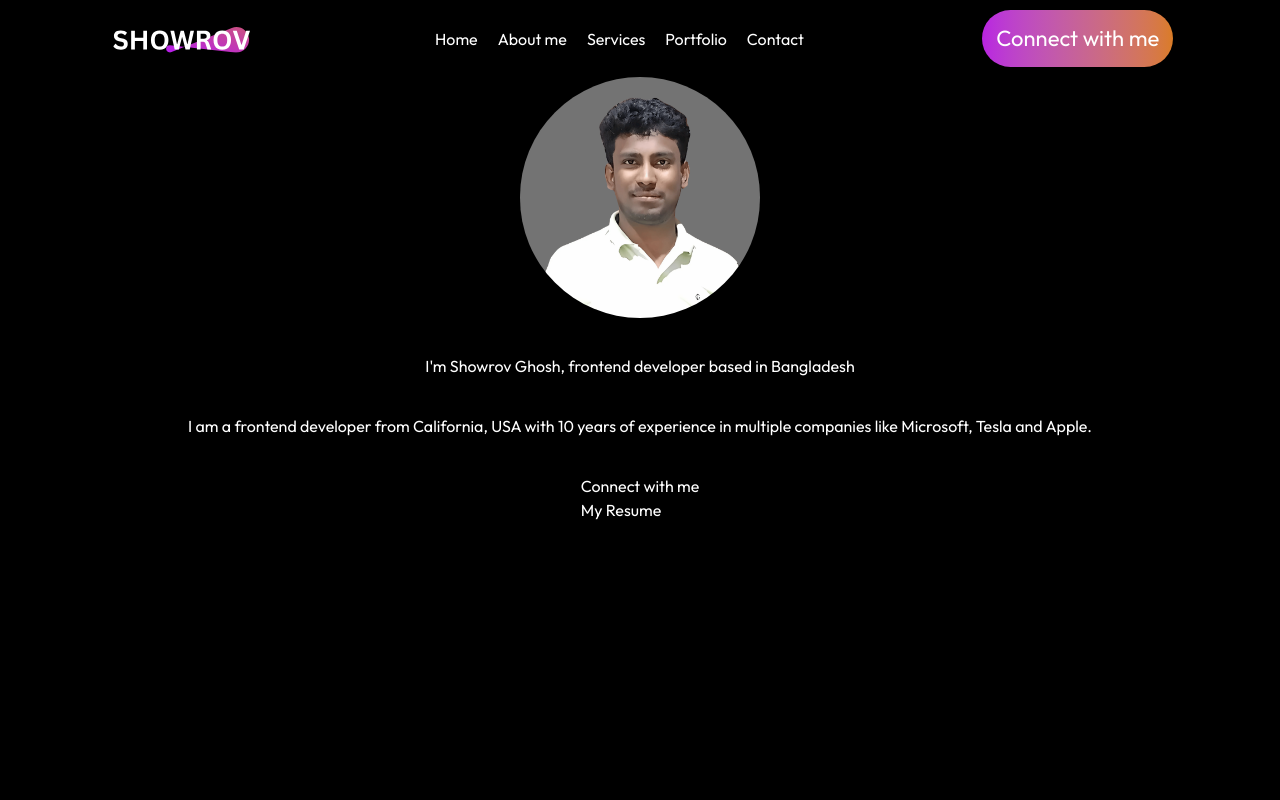
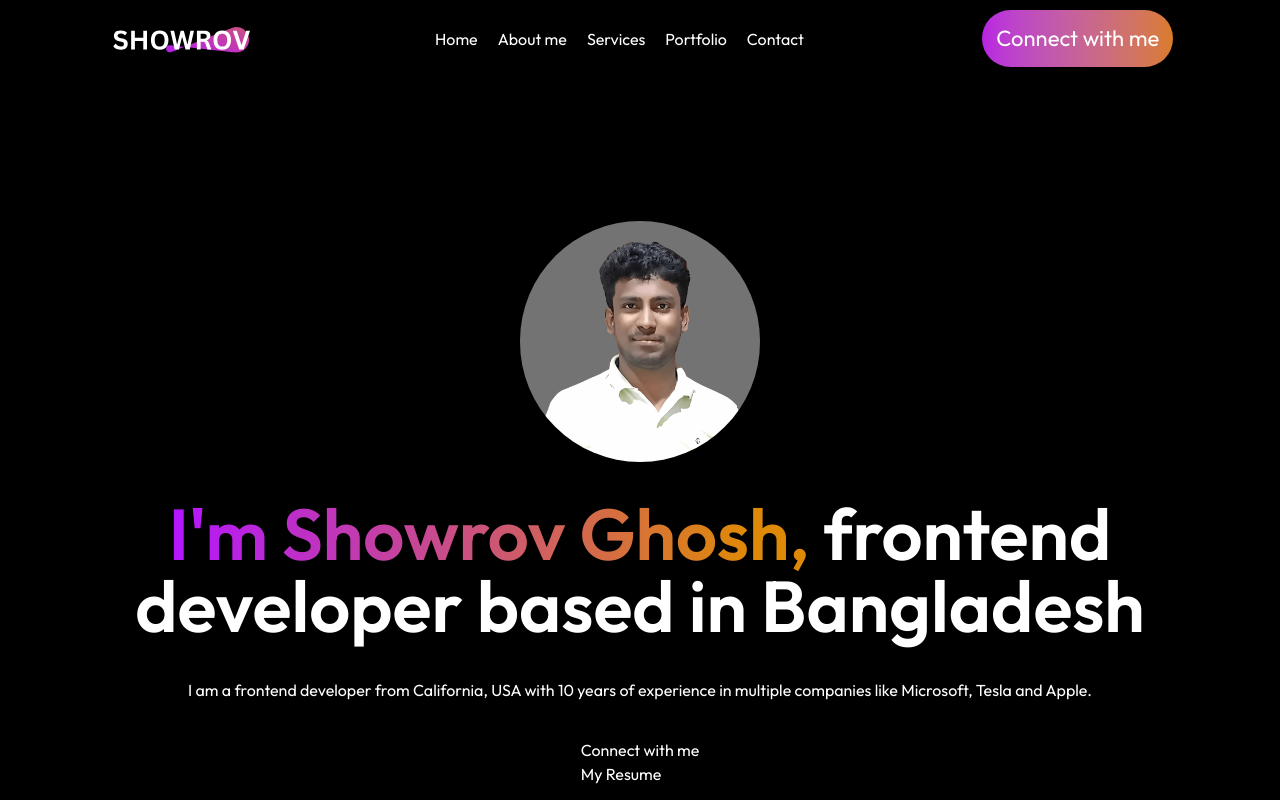
Before and after one commit to showrov4g/my-protfolio, a React (Vite) app: page / in a window 1280 px wide. Built offline with nearby package versions, Linux system fonts and the light colour scheme.

Commit message:
hero text design

```diff
--- /dev/null
+++ b/src/components/Hero/Hero.css
@@ -0,0 +1,6 @@
+.hero-text{
+    background: linear-gradient(270deg, #DF8908 10%, #B415FF 100% );
+    background-clip: text;
+    -webkit-background-clip: text;
+    -webkit-text-fill-color: transparent;
+}
--- a/src/components/Hero/Hero.jsx
+++ b/src/components/Hero/Hero.jsx
@@ -1,9 +1,10 @@
 import profileImg from "../../assets/profile_img.png"
+import "../Hero/Hero.css"
 const Hero = () => {
     return (
         <div className="flex flex-col items-center gap-9">
-            <img src={profileImg} className="w-60 rounded-full" alt="" />
-            <h1>I'm Showrov Ghosh, frontend developer based in Bangladesh</h1>
+            <img src={profileImg} className="w-60 rounded-full mt-36" alt="" />
+            <h1 className="text-center  text-7xl font-semibold"><span className="hero-text">I'm Showrov Ghosh,</span> frontend developer based in Bangladesh</h1>
             <p>I am a frontend developer from California, USA with 10 years of experience in multiple companies like Microsoft, Tesla and Apple.</p>
             {/* buttons  */}
             <div>
```
